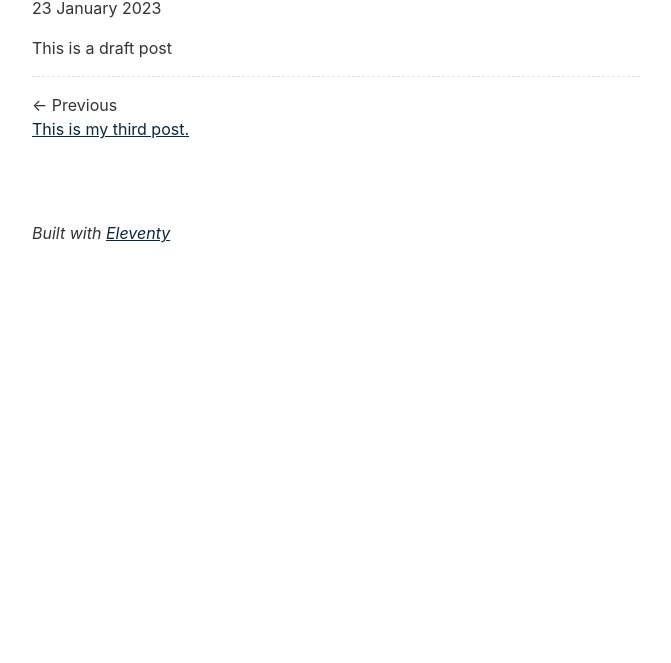
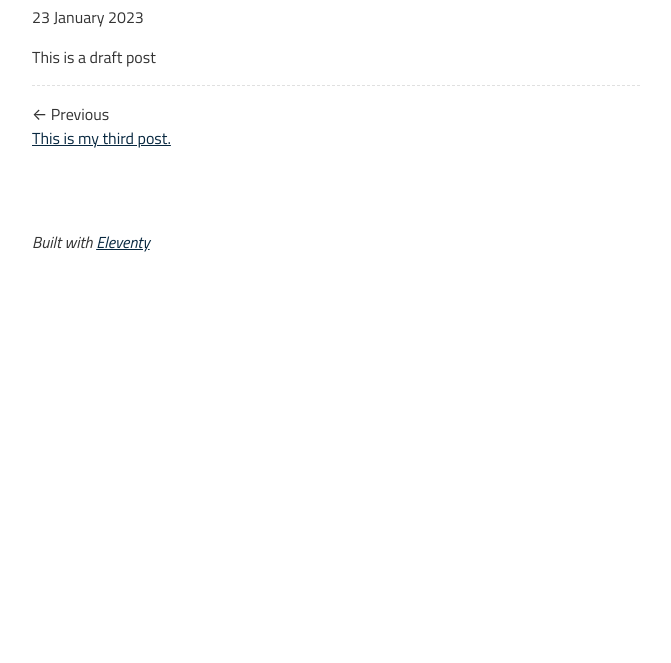
Before and after one commit to lunox94/lunox94.github.io, an Eleventy site: page content/blog/fifthpost.md in a window 1280 px wide. Shown: the part 137-800 px from the top of the page, without its empty margins (304-975 px from the left). Built offline with nearby package versions, Linux system fonts and the light colour scheme; Eleventy itself is replaced by a stand-in of ours; some packages are replaced by stand-ins of ours; files that its build step writes are made by us from their sources; what @zachleat/heading-anchors, zod-validation-error would draw is missing.

Commit message:
Change font-family

```diff
--- a/_includes/layouts/base.njk
+++ b/_includes/layouts/base.njk
@@ -35,6 +35,10 @@
 
 		{#- Add the heading-anchors web component to the JavaScript bundle #}
 		{%- js %}{% include "node_modules/@zachleat/heading-anchors/heading-anchors.js" %}{% endjs %}
+
+		<link rel="preconnect" href="https://fonts.googleapis.com">
+		<link rel="preconnect" href="https://fonts.gstatic.com" crossorigin>
+		<link href="https://fonts.googleapis.com/css2?family=Titillium+Web:ital,wght@0,200;0,300;0,400;0,600;0,700;0,900;1,200;1,300;1,400;1,600;1,700&display=swap" rel="stylesheet">
 	</head>
 	<body>
 		<a href="#skip" class="visually-hidden">Skip to main content</a>
--- a/public/css/index.css
+++ b/public/css/index.css
@@ -1,6 +1,6 @@
 /* Defaults */
 :root {
-	--font-family: -apple-system, system-ui, sans-serif;
+	--font-family: "Titillium Web", -apple-system, system-ui, sans-serif;
 	--font-family-monospace: Consolas, Menlo, Monaco, Andale Mono WT, Andale Mono, Lucida Console, Lucida Sans Typewriter, DejaVu Sans Mono, Bitstream Vera Sans Mono, Liberation Mono, Nimbus Mono L, Courier New, Courier, monospace;
 }
 
```
